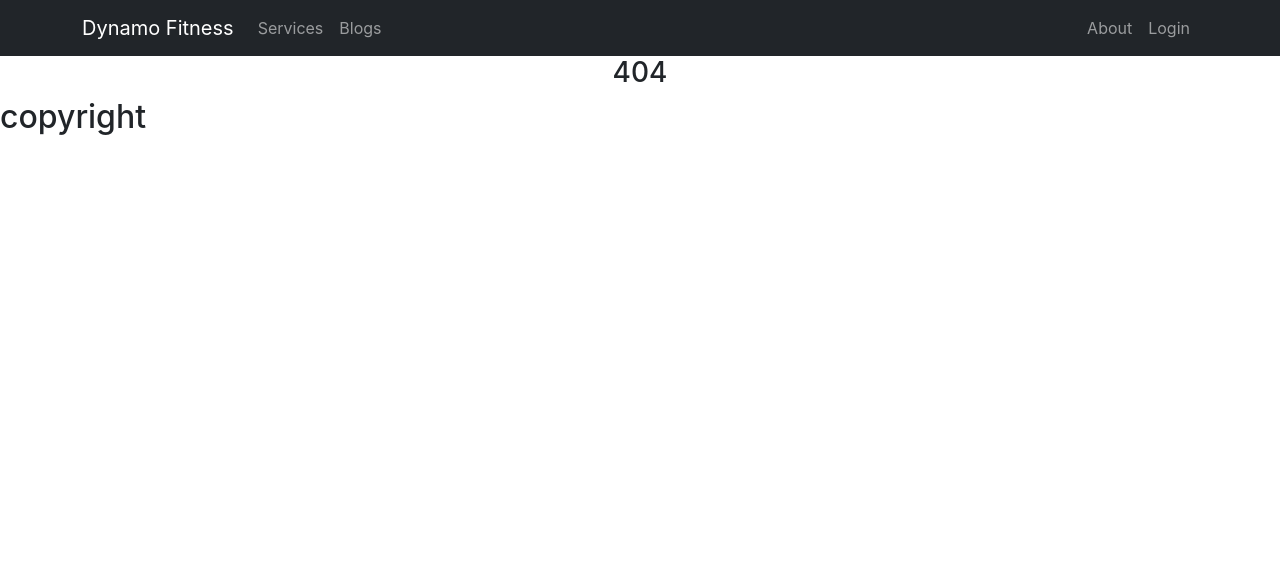
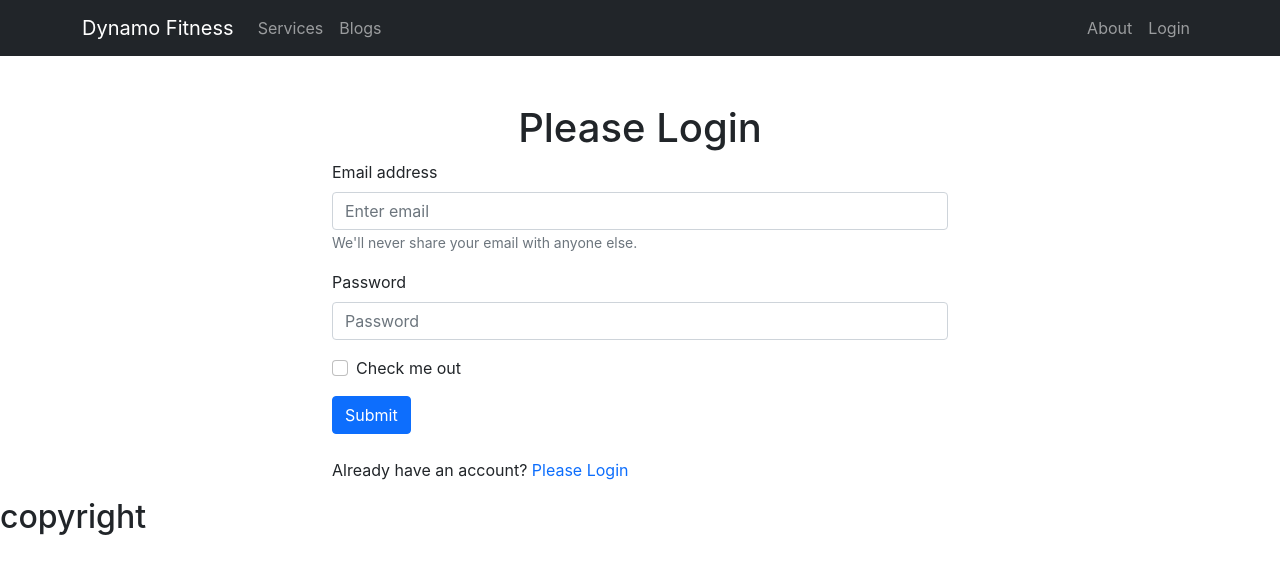
Before and after one commit to ibrahimsarder96/gym-trainer, a React (Create React App) app: page /login in a window 1280 px wide. Before the commit this address had no page. Shown: the top 574 px of the page. Built offline with nearby package versions, Linux system fonts and the light colour scheme.

Commit message:
added login form

```diff
--- a/src/App.js
+++ b/src/App.js
@@ -7,6 +7,7 @@ import Footer from './Pages/Shared/Footer/Footer';
 import ServiceDetail from './Pages/ServiceDetail/ServiceDetail';
 import NotFound from './Pages/Shared/NotFound/NotFound';
 import Blogs from './Pages/Blogs/Blogs';
+import Login from './Pages/Login/Login';
 
 function App() {
   return (
@@ -18,6 +19,7 @@ function App() {
       <Route path='/service/:serviceId' element={<ServiceDetail></ServiceDetail>}></Route>
       <Route path='/about' element={<About></About>}></Route>
       <Route path='/blogs' element={<Blogs></Blogs>}></Route>
+      <Route path='login' element={<Login></Login>}></Route>
       <Route path='*' element={<NotFound></NotFound>}></Route>
     </Routes>
     <Footer></Footer>
--- /dev/null
+++ b/src/Pages/Login/Login.js
@@ -0,0 +1,48 @@
+import React, { useRef } from 'react';
+import { Button, Form } from 'react-bootstrap';
+import { Link, useNavigate } from 'react-router-dom';
+
+const Login = () => {
+  const navigate = useNavigate();
+  const emailRef = useRef();
+  const passwordRef = useRef();
+
+  const handleSubmit = event =>{
+    event.preventDefault();
+    const email = emailRef.current.value;
+    const password = passwordRef.current.value;
+    console.log(email, password);
+
+  }
+  const navigateRegister = event =>{
+    navigate('/register')
+  }
+  return (
+    <div className='container mx-auto w-50'>
+      <h1 className='text-center mt-5'>Please Login</h1>
+      <Form onSubmit={handleSubmit}>
+  <Form.Group className="mb-3" controlId="formBasicEmail">
+    <Form.Label>Email address</Form.Label>
+    <Form.Control ref={emailRef} type="email" placeholder="Enter email" required/>
+    <Form.Text className="text-muted">
+      We'll never share your email with anyone else.
+    </Form.Text>
+  </Form.Group>
+
+  <Form.Group className="mb-3" controlId="formBasicPassword">
+    <Form.Label>Password</Form.Label>
+    <Form.Control ref={passwordRef} type="password" placeholder="Password" required/>
+  </Form.Group>
+  <Form.Group className="mb-3" controlId="formBasicCheckbox">
+    <Form.Check type="checkbox" label="Check me out" />
+  </Form.Group>
+  <Button variant="primary" type="submit">
+    Submit
+  </Button>
+</Form>
+<p className='mt-4'>Already have an account? <Link to="/login" className='text-primary pe-auto text-decoration-none' onClick={navigateRegister}>Please Login</Link></p>
+    </div>
+  );
+};
+
+export default Login;
```
Also changed, not shown: src/Pages/Register/Register.js (added, +11 -0 lines).
